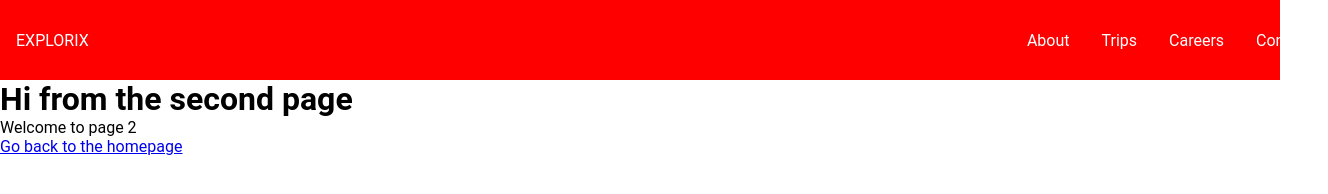
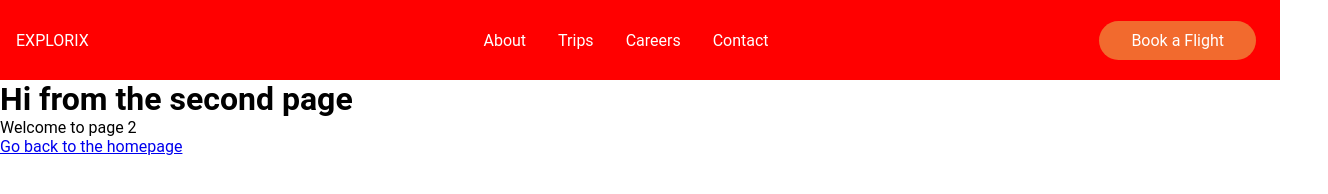
Before and after one commit to ibizaSunrise/Website-React-Gatsby-GraphQL, a Gatsby site: page /page-2 in a window 1280 px wide. Shown: the whole page, 1328 px wide, since content can reach past the window. Built offline with nearby package versions, Linux system fonts and the light colour scheme; Gatsby itself is replaced by a stand-in of ours.

Commit message:
added button

```diff
--- /dev/null
+++ b/src/components/Button.js
@@ -0,0 +1,23 @@
+import styled from 'styled-components'
+import { Link } from 'gatsby'
+
+export const Button = styled(Link)`
+    background: ${({primary}) => (primary ? '#f26a2e': '#077bf1')};
+    white-space: nowrap;
+    padding: ${({ big }) => (big ? '16px 40px': '10px 32px')};
+    color: #fff;
+    font-size: ${({ big }) => (big ? '20px': '16px')};
+    outline: none;
+    border: none;
+    min-width: 100px;
+    cursor: pointer;
+    text-decoration: none;
+    transition: 0.3s !important;
+    border-radius: ${({round}) => (round ? '50px' : 'none')};
+
+    &:hover{
+        background: ${({primary}) => (primary ? '#077bf1': '#f26a2e')};
+        transform: translateY(-2px);
+    }
+
+`
--- a/src/components/header.js
+++ b/src/components/header.js
@@ -3,6 +3,7 @@
 import styled from 'styled-components'
 import { FaBars } from 'react-icons/fa'
 import { menuData } from '../data/MenuData'
+import { Button } from "./Button"
 
 const Header = () => {
   return(
@@ -16,6 +17,9 @@
          </NavLink>
        ))}
      </NavMenu>
+     <NavBtn>
+        <Button primary="true" round="true" to="/trips">Book a Flight</Button>
+     </NavBtn>
    </Nav>
   )
 }
@@ -63,5 +67,14 @@
     display: none
   }
 
+`
 
+const NavBtn = styled.div`
+  display: flex;
+  align-items: center;
+  margin-right: 24px;
+
+  @media screen and (max-width: 760px){
+    display: none;
+  }
 `
--- a/src/pages/index.js
+++ b/src/pages/index.js
@@ -1,11 +1,12 @@
 import React from "react"
 import Layout from "../components/layout"
 import SEO from "../components/seo"
+import Hero from "../components/Hero"
 
 const IndexPage = () => (
   <Layout>
     <SEO title="Home" />
-    <h1>Hi people</h1>
+    <Hero/>
 
   </Layout>
 )
```
Also changed, not shown: src/components/Hero.js (+11 -0 lines).
